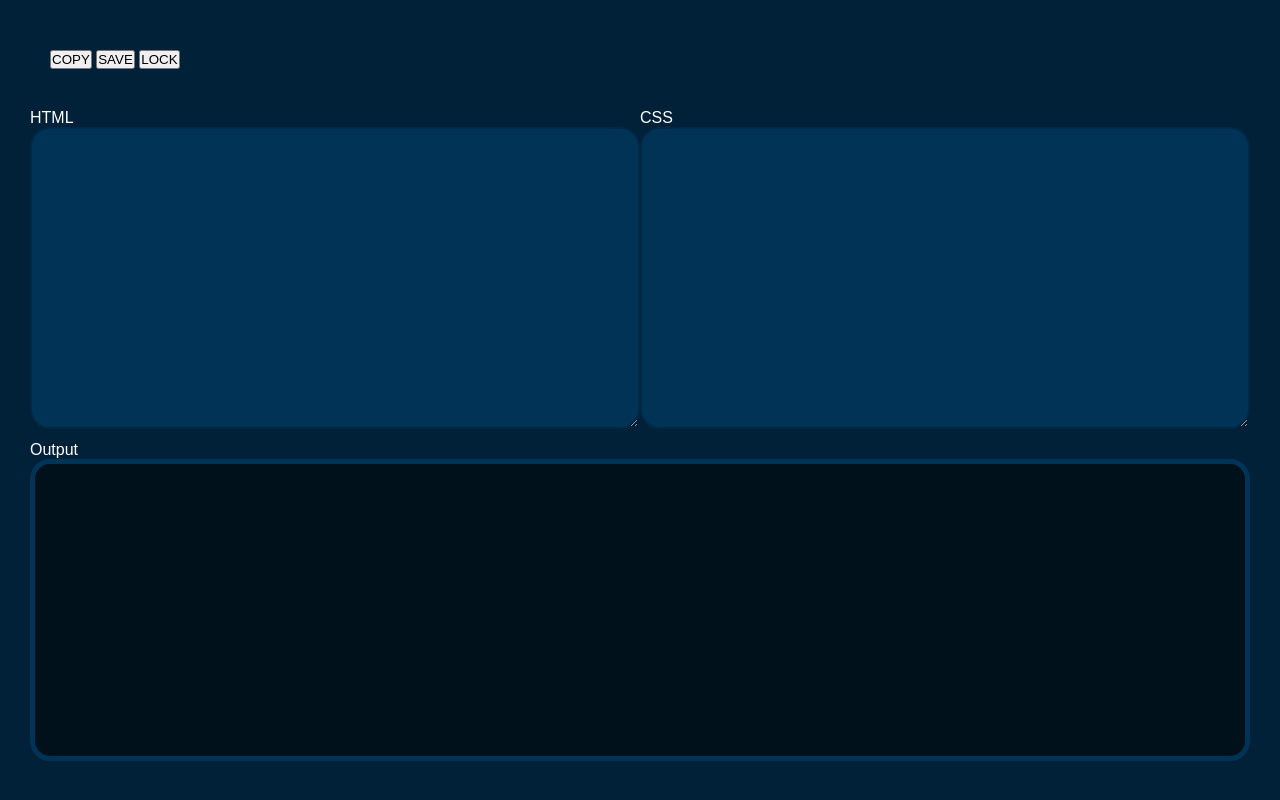
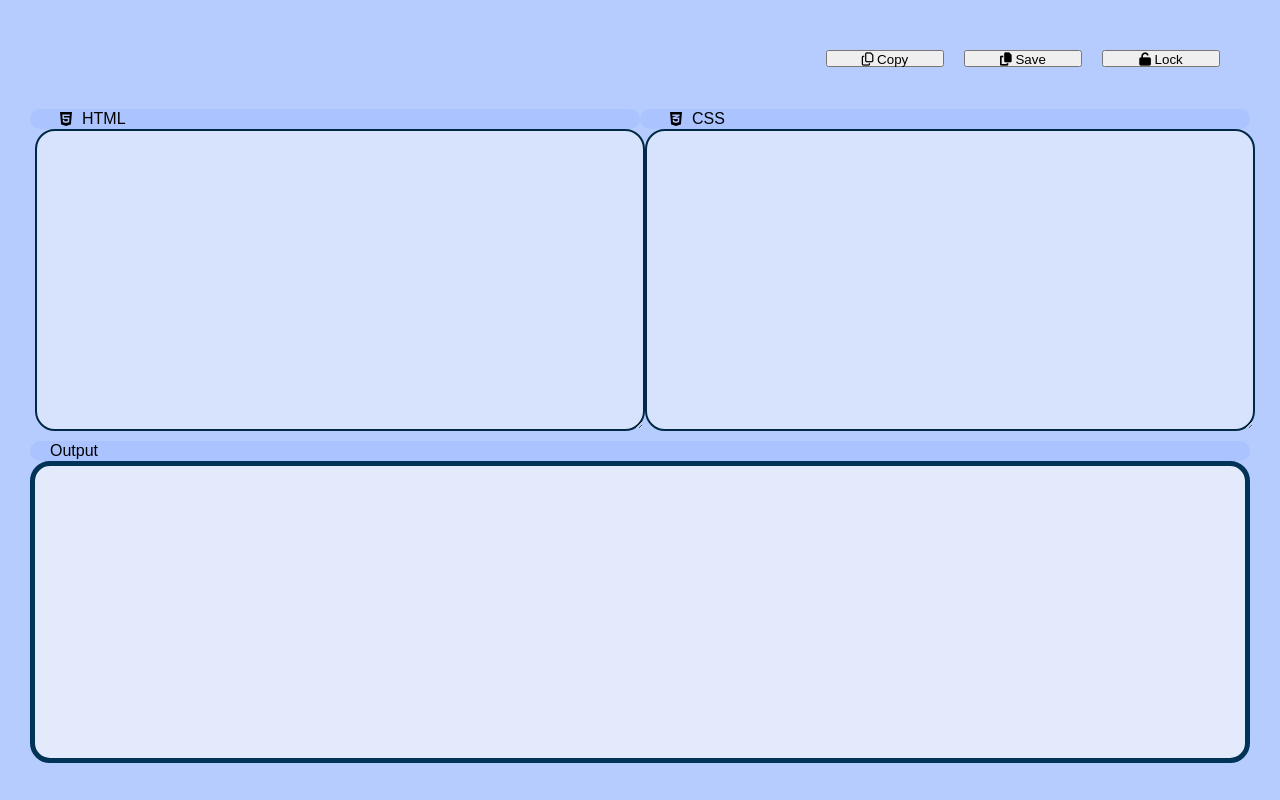
Before and after one commit to iwai-0310/assignCodeEditor, a plain HTML site: page index.html in a window 1280 px wide. Drawn offline with Linux system fonts and the light colour scheme.

Commit message:
create the js file with savefunc and run funcn

```diff
--- a/index.html
+++ b/index.html
@@ -5,7 +5,10 @@
     <meta charset="UTF-8">
     <meta name="viewport" content="width=device-width, initial-scale=1.0">
     <title>Code Editor</title>
+    <!-- Adding css  -->
     <link rel="stylesheet" href="styles.css">
+    <!-- Font Awesome Kit -->
+    <script src="https://kit.fontawesome.com/80ff49a2d9.js" crossorigin="anonymous"></script>
 </head>
 
 <body>
@@ -13,32 +16,41 @@
     <header>
 
     </header>
-    <!--Middle section ,container of the code editor-->
+    <!-- Middle section, container for the code editor -->
     <div class="container">
-        <!-- Top of the container for the three buttons -->
+        <!-- Top of the container with buttons -->
         <div class="container__top">
-            <button class="container__top__btn btn--copy" type="btn">COPY</button>
-            <button class="container__top__btn btn--save" type="btn">SAVE</button>
-            <button class="container__top__btn btn--lock" type="checkbox">LOCK</button>
+            <!-- button to handle copy -->
+            <button class="container__top__btn btn--copy" onclick="copyData()" type="button"><i class="fa-regular fa-copy"></i>  Copy</button>
+            <!-- button to handle save -->
+            <button class="container__top__btn btn--save" type="button"><i class="fa-solid fa-copy"></i>  Save</button>
+            <!-- button to lock/unlock the textarea -->
+            <button class="container__top__btn btn--lock" type="checkbox"><i class="fa-solid fa-unlock"></i>  Lock</button>
         </div>
-        <!-- Top of the container as the code input field -->
+        <!-- Middle of the container for the editor content -->
         <div class="container__middle">
+            <!-- Top of the container as the code input field -->
             <div class="container__middle__top">
+                <!-- code input area sectioned into two parts part-1(left-side) -->
                 <div class="container__middle__top--left">
-                    <label>HTML</label>
-                    <textarea id="html__code" class="container__middle__top__textarea"></textarea>
+                    <label><i class="fa-brands fa-html5"></i> HTML</label>
+                    <textarea id="left-input" class="container__middle__top__textarea" onkeyup="run()"></textarea>
                 </div>
+                <!-- code input area sectioned into two parts part-2(right side) -->
                 <div class="container__middle__top--right">
-                    <label>CSS</label>
-                    <textarea id="css__code" class="container__middle__top__textarea"></textarea>
+                    <label><i class="fa-brands fa-css3-alt"></i> CSS</label>
+                    <textarea id="right-input" class="container__middle__top__textarea" onkeyup="run()"></textarea>
                 </div>
             </div>
             <!-- Bottom of the container to output the code -->
             <div class="container__middle__bottom">
                 <label>Output</label>
-                <iframe id="output" class="container__middle__bottom__iframe"></iframe>
+                <iframe id="output" class="container__middle__bottom__iframe">
+                    <!-- Inline css to make the text inside iframe white -->
+                    <!-- <html><head><style>body{color: #fff;}</style></head><body></body></html> -->
+                </iframe>
+
             </div>
-
         </div>
         <!-- bottom of the code for run button -->
         <div class="container__bottom">
@@ -51,6 +63,8 @@
     <footer>
 
     </footer>
+    <!-- adding script.js file  -->
+    <script src="script.js"></script>
 </body>
 
 </html>
--- /dev/null
+++ b/script.js
@@ -0,0 +1,37 @@
+function run(){
+    let codeLeft=document.getElementById("left-input").value;
+    let codeRight=document.getElementById("right-input").value;
+    let result=document.getElementById("output");
+
+    let iframeDocument = result.contentDocument;
+    if (iframeDocument) {
+        let iframeBody = iframeDocument.body;
+
+        // Set the text color to white with higher priority using !important
+        iframeBody.style.color = "black";
+
+        // Set the content of the iframe
+        iframeBody.innerHTML = codeLeft;
+    }
+}
+
+function copyData(){
+    let datatype= 'application/vnd.openxmlformats-officedocument.wordprocessingml.document'
+    let copyContentLeft= document.getElementById('left-input').value;
+    let copyContentRight=document.getElementById('right-input').value;
+
+    if(copyContentLeft || copyContentRight){
+        const combinedContent = `${copyContentLeft}\n\n${copyContentRight}`;
+        // let tableHtmlLeft=copyContentLeft.outerHTML;
+        // let tableHtmlRight=copyContentRight.outerHTML;
+        let downloadLink=document.createElement('a');
+        document.body.appendChild(downloadLink);
+        downloadLink.href='data:' + datatype + ', ' + encodeURIComponent(combinedContent);
+        downloadLink.download='downloaded_code.docx';
+        downloadLink.click();
+        document.body.removeChild(downloadLink);
+    }
+    else{
+        console.error("content not found")
+    }
+}
--- a/styles.css
+++ b/styles.css
@@ -1,14 +1,16 @@
+/* Global Styles */
 *{
     margin: 0;
     padding: 0;
     font-family: 'Poppins',sans-serif;
     box-sizing: border-box;
 }
+/* Body Styles */
 body{
-    background: #002137;
-    color: #fff;
+    background: #B6CCFE;
+    color: black;
 }
-/* styles for the container (middle-section) */
+/* Container Styles  (middle-section) */
 .container{
     width: 100%;
     height: 100vh;
@@ -21,6 +23,13 @@ body{
     max-height: 10%;
     margin: 10px;
     padding: 20px;
+    display: flex;
+    justify-content: flex-end;
+}
+.container__top__btn{
+    width: 10%;
+    height: 90%;
+    margin: 0px 10px 0px 10px;
 }
 .container__middle{
     flex-basis: 50%;
@@ -43,12 +52,13 @@ body{
 .container__middle__top__textarea{
     width: 100%;
     height: 100%;
-    background: #003356;
-    color: #fff;
+    background: #D7E3FC;
+    color: black;
     padding: 10px 20px;
     border: 0;
     outline: 0;
     font-size: 18px;
+    margin: 0px 5px 0px 5px;
     border: 2px solid #002945;
     border-radius: 20px;
 }
@@ -60,9 +70,20 @@ body{
 .container__middle__bottom__iframe{
     width: 100%;
     height: 100%;
-
-    background: #00111C;
+    background: #E2EAFC;
     border: 5px solid #003356;
     border-radius: 20px;
     outline: 0;
 }
+label i{
+    margin: 0px 10px 0px 10px;
+}
+label{
+    display: flex;
+    align-items: center;
+    background: #ABC4FF ;
+    color: black;
+    height: 20px;
+    border-radius: 10px;
+    padding-left: 20px;
+}
```
